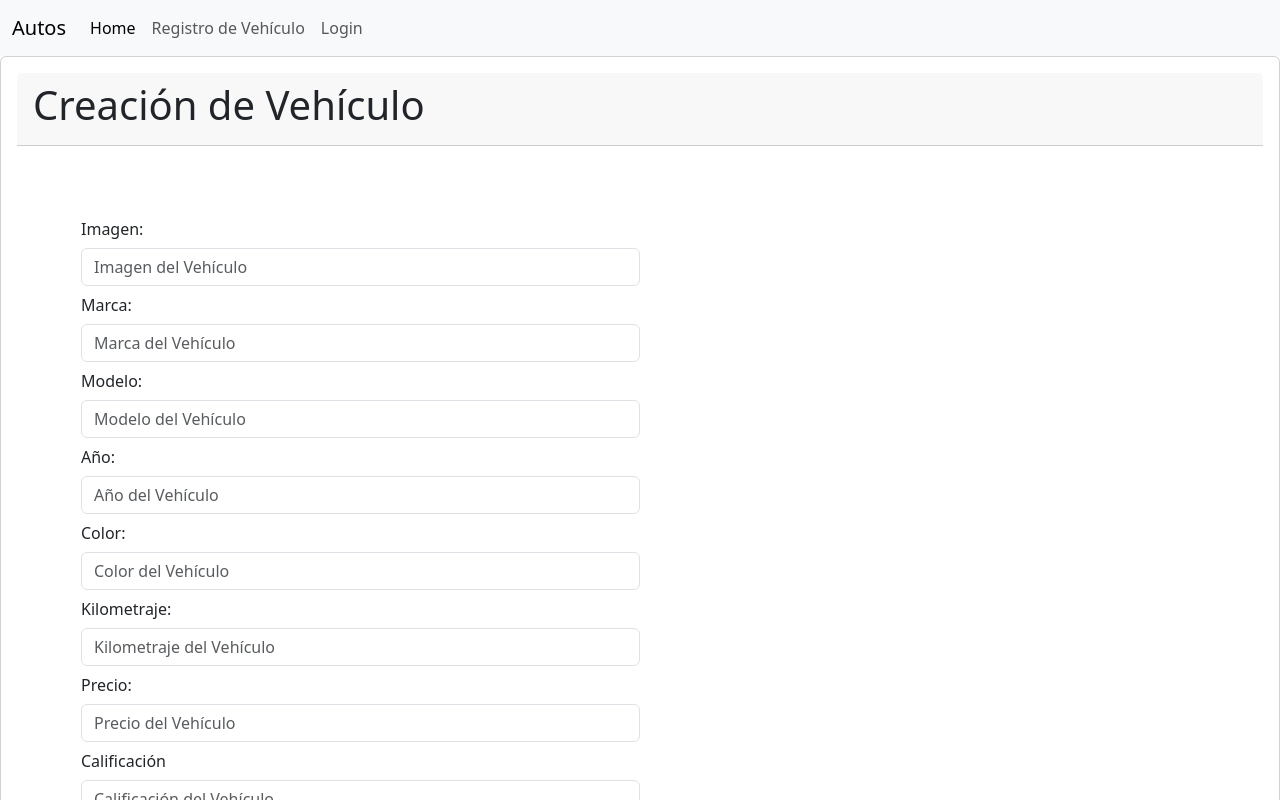
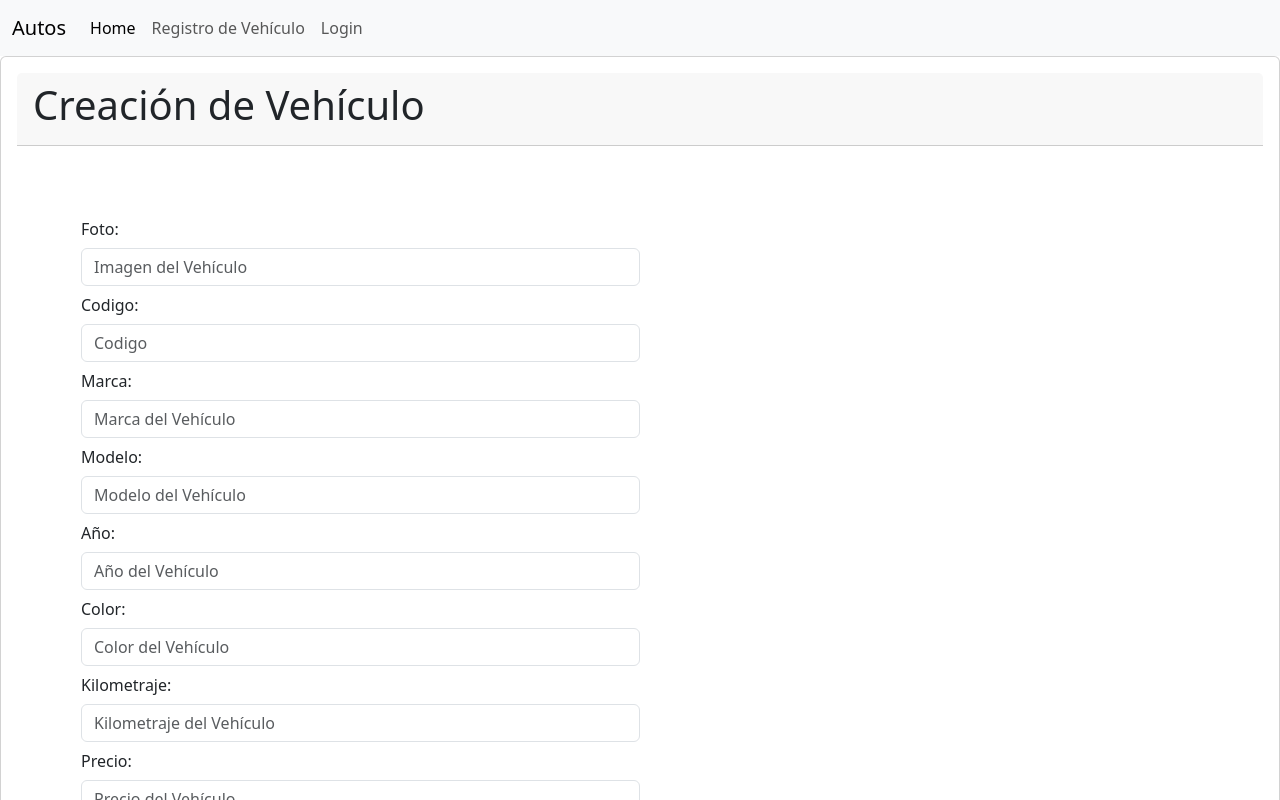
Before and after one commit to acdelarosa/VentaAutos, an Angular app: page /form in a window 1280 px wide. Shown: the top 800 px of the page. Built offline with nearby package versions, Linux system fonts and the light colour scheme.

Commit message:
Cambios varios

```diff
--- a/src/app/autodetail/autodetail/autodetail.component.html
+++ b/src/app/autodetail/autodetail/autodetail.component.html
@@ -10,7 +10,7 @@
 
   <div class="row">
 
-    <img src="{{carro?.image}}" alt="{{carro?.modelo}}" class="img-thumbnail">
+    <img src="{{carro?.foto}}" alt="{{carro?.modelo}}" class="img-thumbnail">
 
 <div class="col-6">
 
--- a/src/app/interface/auto.interface.ts
+++ b/src/app/interface/auto.interface.ts
@@ -1,5 +1,5 @@
 export interface Auto {
-    image?: string;
+    foto?: string;
     codigo?: number;
     marca: string;
     modelo: string;
--- a/src/app/listaautos.service.ts
+++ b/src/app/listaautos.service.ts
@@ -14,7 +14,7 @@ export class ListaautosService {
 
   listautos: Auto[] = [
     {
-      image: 'https://encrypted-tbn0.gstatic.com/images?q=tbn:ANd9GcR6jxtTqW6xP-uaDmG2lmuv0cABB2XbCtwSshlVpZ7tzg&s',
+      foto: 'https://encrypted-tbn0.gstatic.com/images?q=tbn:ANd9GcR6jxtTqW6xP-uaDmG2lmuv0cABB2XbCtwSshlVpZ7tzg&s',
       codigo: 1,
       marca: 'Ferrari',
       modelo: 'Portofino',
@@ -24,8 +24,8 @@ export class ListaautosService {
       precio: 350000,
       calificacion: 3
     },
-    {
-      image: 'https://img.remediosdigitales.com/875b45/mercedes-amg-g65-final-edition-01/840_560.jpg',
+   /*  {
+      foto: 'https://img.remediosdigitales.com/875b45/mercedes-amg-g65-final-edition-01/840_560.jpg',
       codigo: 2,
       marca: 'Mercedes Benz',
       modelo: 'Wagon clase G',
@@ -34,9 +34,9 @@ export class ListaautosService {
       kilometraje: 15000,
       precio: 160000,
       calificacion: 5
-    },
+    }, */
     {
-      image: 'https://www.clickheretesting.com/ParksLincolnTampa/research/2024/navigator/images/mlp-img-ext.jpg',
+      foto: 'https://www.clickheretesting.com/ParksLincolnTampa/research/2024/navigator/images/mlp-img-ext.jpg',
       codigo: 3,
       marca: 'Lincoln',
       modelo: 'Navigator',
@@ -71,7 +71,6 @@ export class ListaautosService {
   }
 
   insertVehiculo(vehiculo: Auto) {
-
     return this.http.post<Respuesta>(this.baseUrl +"vehiculo/", vehiculo, this.httpOptions);
   }
 
--- a/src/app/listageneral/listageneral.component.html
+++ b/src/app/listageneral/listageneral.component.html
@@ -40,7 +40,7 @@
         </thead>
         <tbody>
           <tr *ngFor="let auto of listAutos">
-            <th> <img src="{{ auto.image }}" srcset="{{auto.image}}" class="img-fluid img-thumbnail" *ngIf="muestraImagen" /></th>
+            <th> <img src="{{ auto.foto }}" srcset="{{auto.foto}}" class="img-fluid img-thumbnail" *ngIf="muestraImagen" /></th>
             <td> <button [routerLink]="['auto', auto.codigo]" class="btn btn-primary"> {{auto.codigo}} <svg xmlns="http://www.w3.org/2000/svg" width="16" height="16" fill="currentColor" class="bi bi-eye-fill" viewBox="0 0 16 16">
               <path d="M10.5 8a2.5 2.5 0 1 1-5 0 2.5 2.5 0 0 1 5 0"/>
               <path d="M0 8s3-5.5 8-5.5S16 8 16 8s-3 5.5-8 5.5S0 8 0 8m8 3.5a3.5 3.5 0 1 0 0-7 3.5 3.5 0 0 0 0 7"/>
--- a/src/app/mainpage/form/form.component.html
+++ b/src/app/mainpage/form/form.component.html
@@ -1,5 +1,5 @@
 <div class="card">
-  <form [formGroup]="autoForm" (submit)="Submit()" class="m-3">
+  <form [formGroup]="autoForm" class="m-3">
 
     <div class="card-header">
 
@@ -14,19 +14,30 @@
     <div class="row-gap-3 m-5 card-body">
 
       <div>
-        <label for="staticCodigo" class="col-sm-2 col-form-label">Imagen:</label>
+        <label for="staticCodigo" class="col-sm-2 col-form-label">Foto:</label>
 
-        <input type="text" class="form-control w-50" placeholder="Imagen del Vehículo" formControlName="Imagen">
+        <input type="text" class="form-control w-50" placeholder="Imagen del Vehículo" formControlName="Foto">
 
 
         <div class="alert alert-danger w-50 mt-4"
-          *ngIf="autoForm.get('Imagen')?.invalid && autoForm.get('Imagen')?.touched">
+          *ngIf="autoForm.get('Foto')?.invalid && autoForm.get('Foto')?.touched">
 
           Este campo es obligatorio
         </div>
 
       </div>
 
+      <div>
+        <label for="staticCodigo" class="col-sm-2 col-form-label">Codigo:</label>
+
+        <input type="text" class="form-control w-50" placeholder="Codigo" formControlName="Codigo">
+
+        <div class="alert alert-danger w-50 mt-4"
+          *ngIf="autoForm.get('Marca')?.invalid && autoForm.get('Marca')?.touched">
+          Este campo es obligatorio y debe tener entre 3 y 20 caractéres
+        </div>
+
+      </div>
 
       <div>
         <label for="staticCodigo" class="col-sm-2 col-form-label">Marca:</label>
--- a/src/app/mainpage/form/form.component.ts
+++ b/src/app/mainpage/form/form.component.ts
@@ -3,6 +3,10 @@ import { FormBuilder, FormGroup, Validators } from '@angular/forms';
 import { ActivatedRoute } from '@angular/router';
 import { ListaautosService } from '../../listaautos.service';
 import { Auto } from '../../interface/auto.interface';
+import { catchError } from 'rxjs/operators';
+import { throwError } from 'rxjs';
+
+
 
 @Component({
   selector: 'app-form',
@@ -17,7 +21,13 @@ export class FormComponent implements OnInit {
 
 
     this.autoForm = this.fb.group({
-      'Imagen': [
+      'Foto': [
+      ],
+      'Codigo': [
+        '',
+        [
+        Validators.required
+        ]
       ],
       'Marca': [
         '',
@@ -98,14 +108,16 @@ export class FormComponent implements OnInit {
 }
 
 Guardar(){
-  /* let Vehiculo: Auto = { ...this.autoForm.value};
-  this.autosService.addAuto(Vehiculo);
-  console.log('Formulario',  this.autoForm.value) */
   if(this.autoForm.valid){
     this.autosService.insertVehiculo({...this.autoForm.value}).subscribe(
      respuesta =>{
       if(respuesta.codigo== '1'){
-        alert("Vehículo registrado con éxito")
+        alert("Vehículo registrado con éxito"
+        )/* .then(res  => {
+          this.autoForm.reset()
+        }) */
+      } else{
+        alert('No se pudo registrar el mensaje'+ respuesta.mensaje)
       }
      }
     )
```
